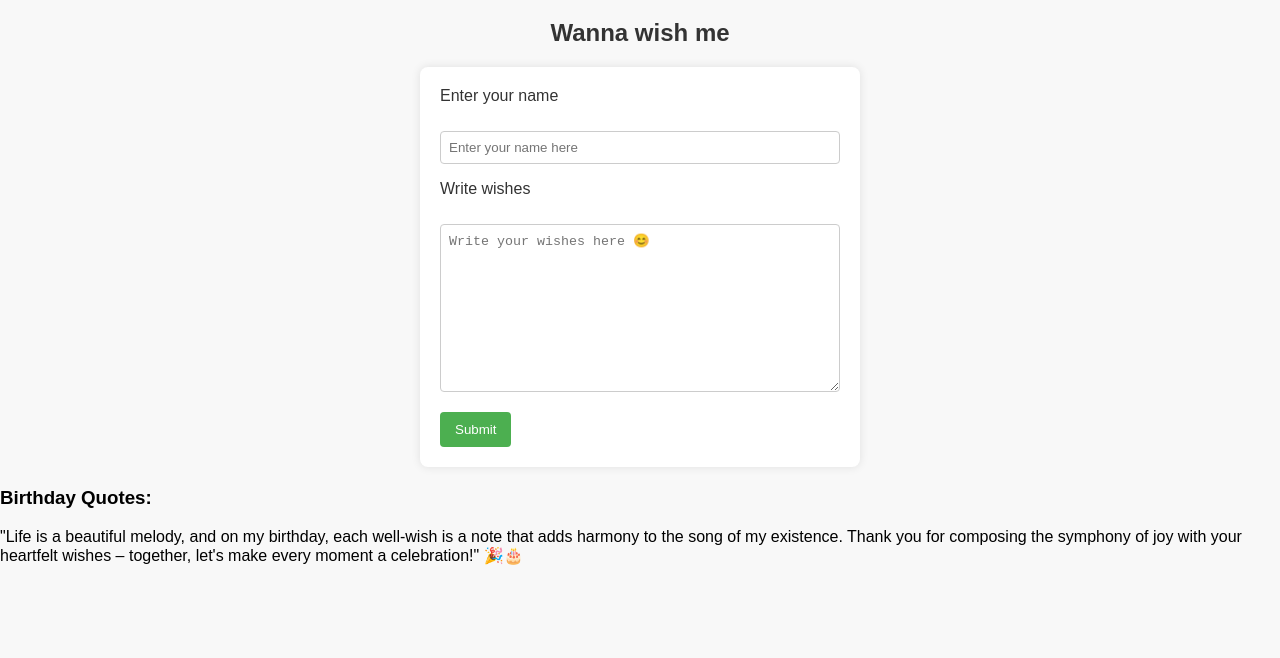
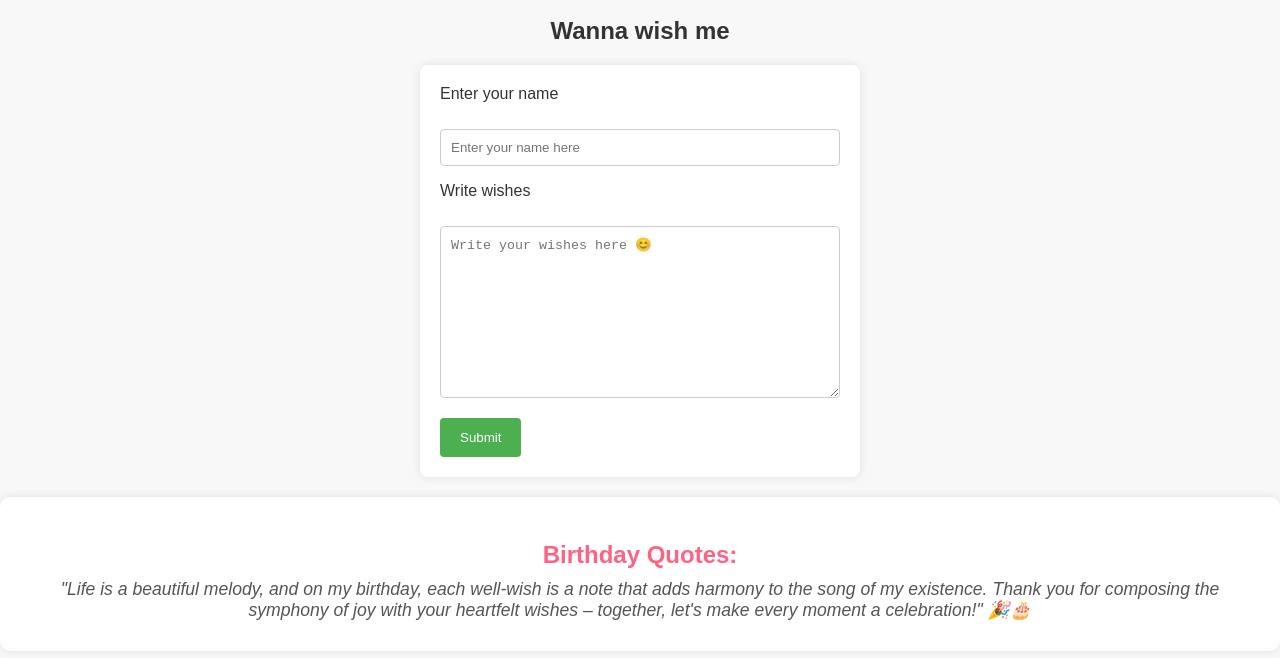
Before and after one commit to himanshu-923/birthday, a plain HTML site: page index.html in a window 1280 px wide. Shown: the part 98-756 px from the top of the page. Drawn offline with Linux system fonts and the light colour scheme.

Commit message:
Update birthday.css

```diff
--- a/birthday.css
+++ b/birthday.css
@@ -8,6 +8,7 @@ body {
 h1, h2 {
     text-align: center;
     color: #333;
+    margin-bottom: 20px;
 }
 
 form {
@@ -17,6 +18,11 @@ form {
     background-color: #fff;
     border-radius: 8px;
     box-shadow: 0 0 10px rgba(0, 0, 0, 0.1);
+    transition: transform 0.3s ease-in-out;
+}
+
+form:hover {
+    transform: scale(1.02);
 }
 
 label {
@@ -27,27 +33,34 @@ label {
 
 input, textarea {
     width: 100%;
-    padding: 8px;
+    padding: 10px;
     margin-bottom: 16px;
     box-sizing: border-box;
     border: 1px solid #ccc;
     border-radius: 4px;
+    transition: border-color 0.3s ease-in-out;
+}
+
+input:focus,
+textarea:focus {
+    border-color: #4caf50;
 }
 
 button {
     background-color: #4caf50;
     color: #fff;
-    padding: 10px 15px;
+    padding: 12px 20px;
     border: none;
     border-radius: 4px;
     cursor: pointer;
+    transition: background-color 0.3s ease-in-out;
 }
 
 button:hover {
     background-color: #45a049;
 }
-/* Add this CSS in your birthday.css or in a style tag in your HTML head */
-/* Add this CSS in your birthday.css or in a style tag in your HTML head */
+
+/* Modal styles */
 .modal {
     display: none;
     position: fixed;
@@ -57,7 +70,7 @@ button:hover {
     width: 100%;
     height: 100%;
     overflow: auto;
-    background-color: rgba(0,0,0,0.4);
+    background-color: rgba(0, 0, 0, 0.4);
 }
 
 .modal-content {
@@ -66,10 +79,45 @@ button:hover {
     padding: 20px;
     border: 1px solid #888;
     width: 80%;
+    border-radius: 8px;
+    box-shadow: 0 0 10px rgba(0, 0, 0, 0.3);
 }
 
 #modalYesButton,
 #modalNoButton {
-    display: block;
+    display: inline-block;
     margin-top: 10px;
+    padding: 10px 20px;
+    border: none;
+    border-radius: 4px;
+    cursor: pointer;
+    transition: background-color 0.3s ease-in-out;
 }
+
+#modalYesButton:hover,
+#modalNoButton:hover {
+    background-color: #45a049;
+}
+
+/* Birthday quotes styles */
+.birthday-quotes {
+    background-color: #fff;
+    border-radius: 10px;
+    padding: 20px;
+    margin-top: 20px;
+    box-shadow: 0 0 10px rgba(0, 0, 0, 0.1);
+    text-align: center;
+}
+
+.birthday-quotes h3 {
+    color: #ff6384;
+    margin-bottom: 10px;
+    font-size: 1.5em;
+}
+
+.birthday-quotes p {
+    font-style: italic;
+    color: #555;
+    margin: 10px 0;
+    font-size: 1.1em;
+}
```
Lines whose indentation alone changed are shown as unchanged.
